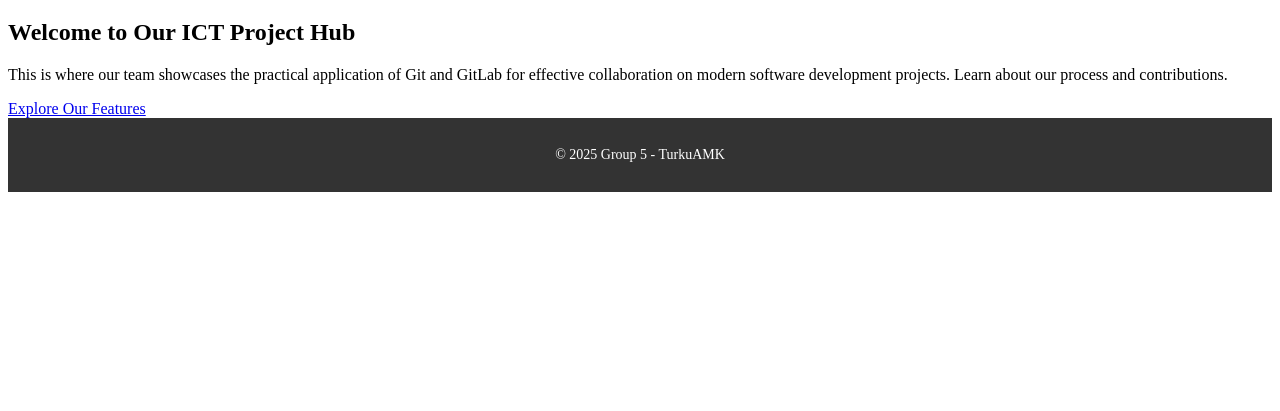
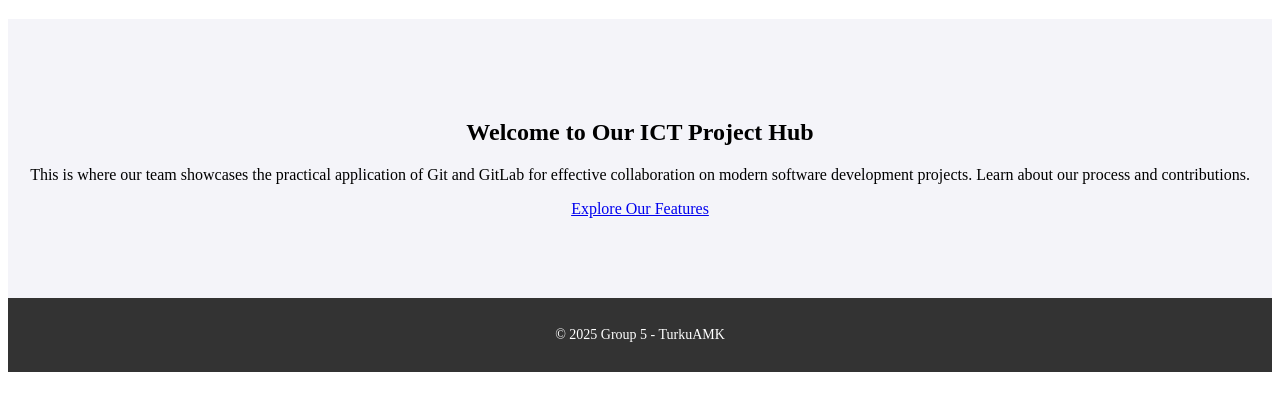
Before and after one commit to kaiusnikander/group-5, a plain HTML site: page index.html in a window 1280 px wide. Shown: the part 111-522 px from the top of the page. Drawn offline with Linux system fonts and the light colour scheme.

Commit message:
style: implement basic text-alignment and vertical spacing for hero section

```diff
--- a/style.css
+++ b/style.css
@@ -17,3 +17,8 @@ footer {
     color: white;
     font-size: 14px;
 }
+.hero-section {
+    text-align: center;
+    padding: 80px 20px;
+    background-color: #f4f4f9;
+}
```
